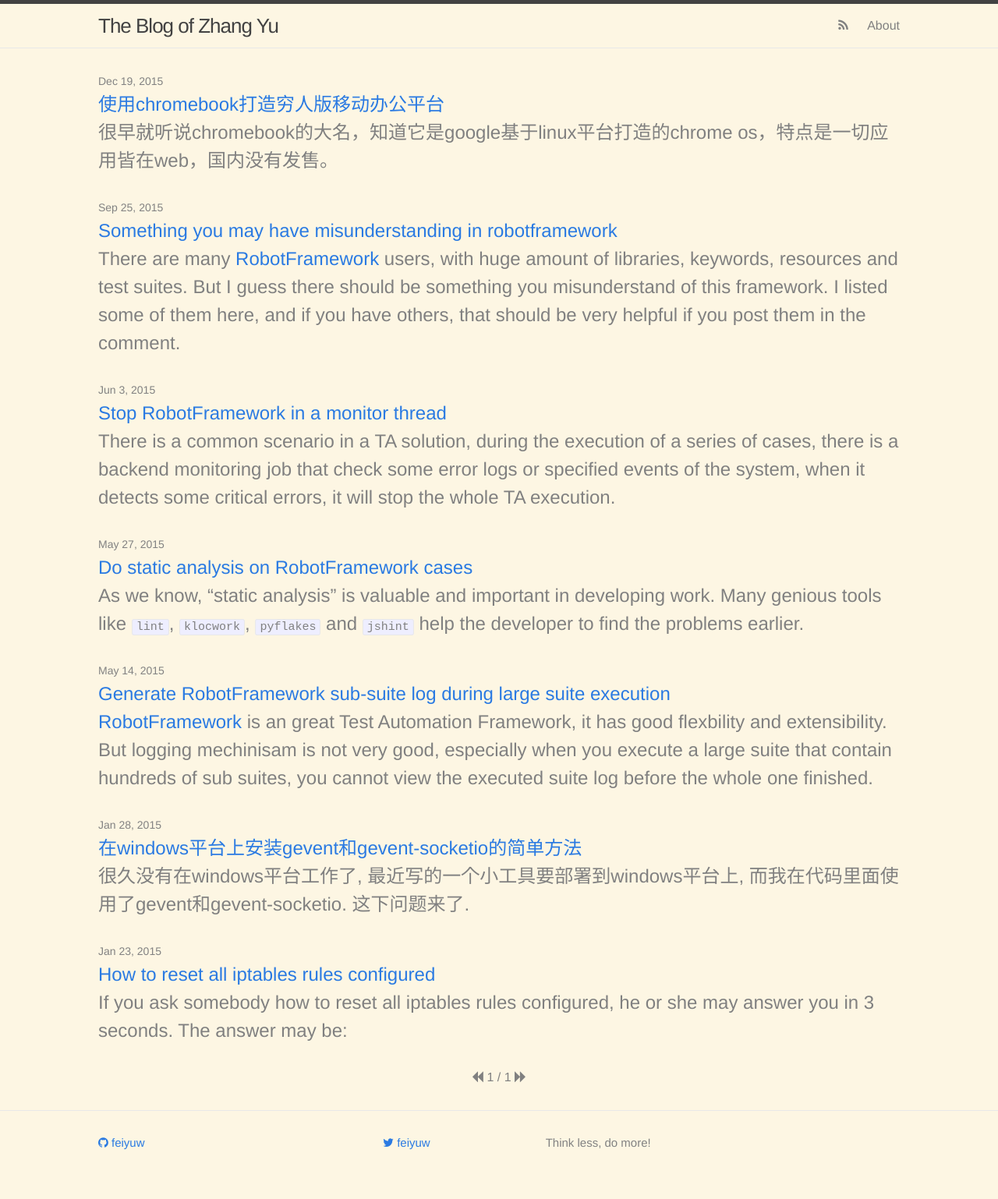
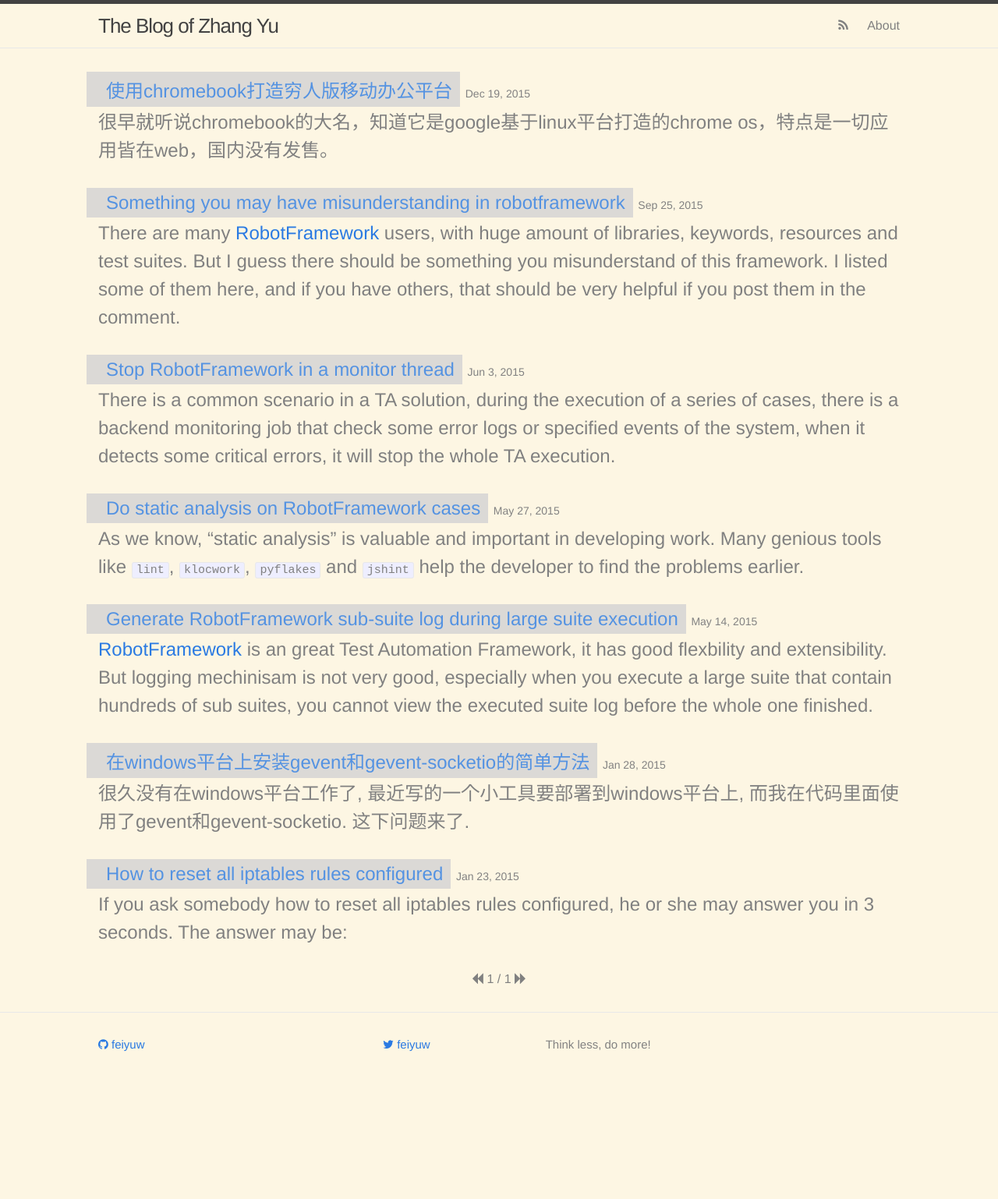
Before and after one commit to feiyuw/feiyuw.github.io, a Jekyll site: the page built from index.html, in a window 1280 px wide. Shown: the whole page at 78% size. Built offline with Jekyll 4.4.1, drawn with Linux system fonts in a browser that asks for light colours; nearby versions of some CDN libraries; the list of posts is cut into pages by our own code; after the commit the page ends 1412 px from its top, so only the background shows below that.

Commit message:
update layout of index page

```diff
--- a/_sass/_layout.scss
+++ b/_sass/_layout.scss
@@ -188,8 +188,18 @@
 }
 
 .post-link {
-    display: block;
+    position: relative;
+    font-weight: normal;
     font-size: 24px;
+    margin-bottom: 2px;
+    line-height: normal;
+    display: inline-block;
+    margin-top: 0;
+    margin-left: -15px;
+    padding: 5px 10px 5px 25px;
+    white-space: nowrap;
+    background-color: lightgrey;
+    opacity: 0.8;
 }
 
 
--- a/index.html
+++ b/index.html
@@ -7,10 +7,9 @@ layout: default
   <ul class="post-list">
     {% for post in paginator.posts %}
       <li>
-        <span class="post-meta">{{ post.date | date: "%b %-d, %Y" }}</span>
-
         <h2>
           <a class="post-link" href="{{ post.url | prepend: site.baseurl }}">{{ post.title }}</a>
+          <span class="post-meta">{{ post.date | date: "%b %-d, %Y" }}</span>
           {{ post.excerpt }}
         </h2>
       </li>
```
